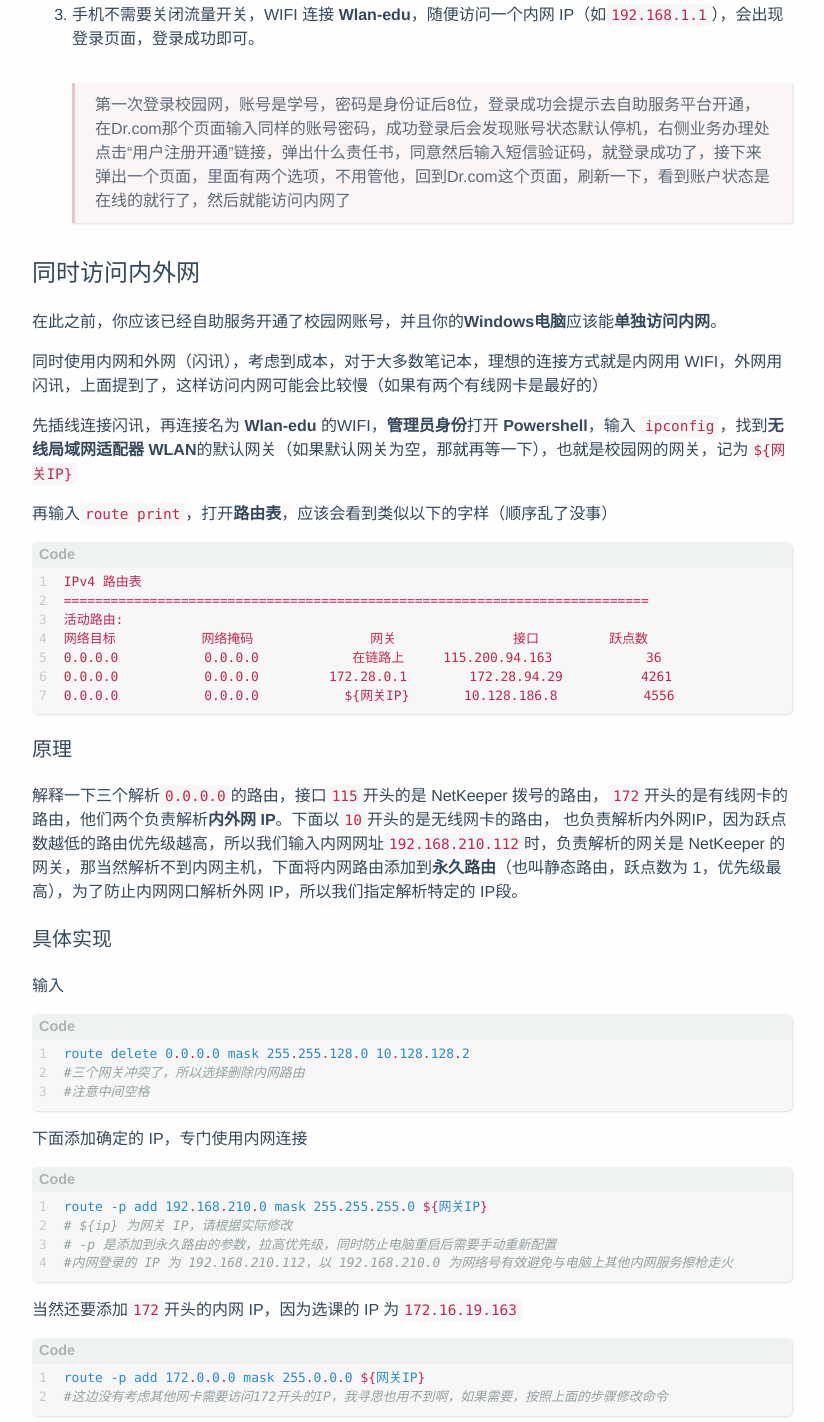
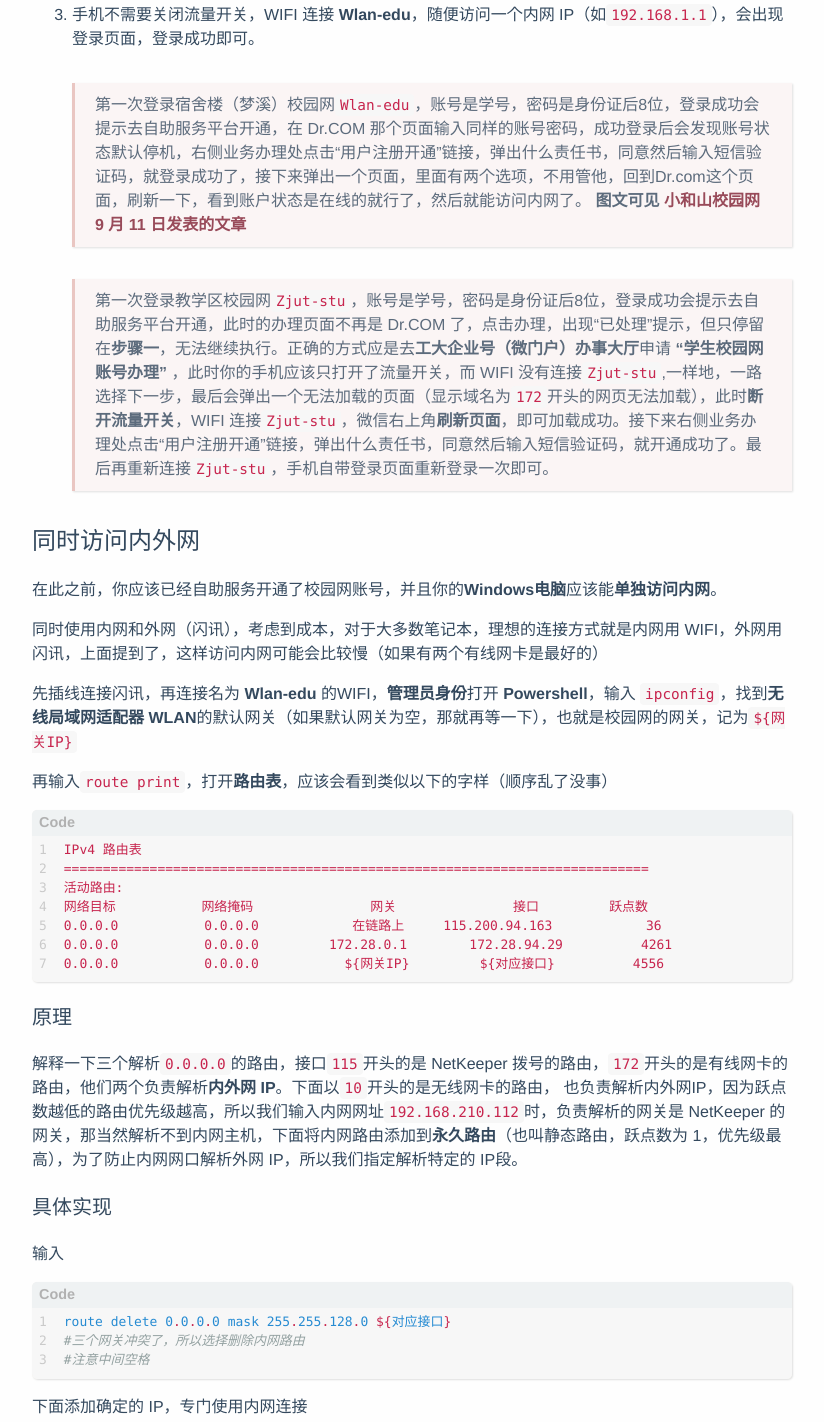
Before and after one commit to j10ccc/j10ccc.github.io, a plain HTML site: page post/chinatelecom-yes/index.html in a window 1280 px wide. Shown: the part 971-2393 px from the top of the page, without its empty margins (228-1052 px from the left). Drawn offline with nearby package versions, Linux system fonts and the light colour scheme; some packages are replaced by stand-ins of ours; a script that the page names is missing.

Commit message:
first commit

```diff
--- a/post/chinatelecom-yes/index.html
+++ b/post/chinatelecom-yes/index.html
@@ -49,7 +49,7 @@
 <meta itemprop="description" content="背景 看到朵朵里面好多人在商量电信转移动的事情，心里很难受。要知道校外电信口碑碾压移动，在校内，一次选课后，电信怎么就爆炸了呢？ 跨专业学习了一">
 <meta itemprop="datePublished" content="2021-09-11T10:54:26+08:00" />
 <meta itemprop="dateModified" content="2021-09-11T10:54:26+08:00" />
-<meta itemprop="wordCount" content="2079">
+<meta itemprop="wordCount" content="2460">
 
 
 
@@ -185,7 +185,10 @@
 <li>
 <p>手机不需要关闭流量开关，WIFI 连接 <strong>Wlan-edu</strong>，随便访问一个内网 IP（如<code>192.168.1.1</code>），会出现登录页面，登录成功即可。</p>
 <blockquote>
-<p>第一次登录校园网，账号是学号，密码是身份证后8位，登录成功会提示去自助服务平台开通，在Dr.com那个页面输入同样的账号密码，成功登录后会发现账号状态默认停机，右侧业务办理处点击“用户注册开通”链接，弹出什么责任书，同意然后输入短信验证码，就登录成功了，接下来弹出一个页面，里面有两个选项，不用管他，回到Dr.com这个页面，刷新一下，看到账户状态是在线的就行了，然后就能访问内网了</p>
+<p>第一次登录宿舍楼（梦溪）校园网<code>Wlan-edu</code>，账号是学号，密码是身份证后8位，登录成功会提示去自助服务平台开通，在 Dr.COM 那个页面输入同样的账号密码，成功登录后会发现账号状态默认停机，右侧业务办理处点击“用户注册开通”链接，弹出什么责任书，同意然后输入短信验证码，就登录成功了，接下来弹出一个页面，里面有两个选项，不用管他，回到Dr.com这个页面，刷新一下，看到账户状态是在线的就行了，然后就能访问内网了。 <strong>图文可见 <a href="https://mp.weixin.qq.com/s/DIup5mkQXN5GCoYkn5ef6w">小和山校园网 9 月 11 日发表的文章</a></strong></p>
+</blockquote>
+<blockquote>
+<p>第一次登录教学区校园网<code>Zjut-stu</code>，账号是学号，密码是身份证后8位，登录成功会提示去自助服务平台开通，此时的办理页面不再是 Dr.COM 了，点击办理，出现“已处理”提示，但只停留在<strong>步骤一</strong>，无法继续执行。正确的方式应是去<strong>工大企业号（微门户）办事大厅</strong>申请 <strong>“学生校园网账号办理”</strong> ，此时你的手机应该只打开了流量开关，而 WIFI 没有连接<code>Zjut-stu</code>,一样地，一路选择下一步，最后会弹出一个无法加载的页面（显示域名为<code>172</code>开头的网页无法加载），此时<strong>断开流量开关</strong>，WIFI 连接<code>Zjut-stu</code>，微信右上角<strong>刷新页面</strong>，即可加载成功。接下来右侧业务办理处点击“用户注册开通”链接，弹出什么责任书，同意然后输入短信验证码，就开通成功了。最后再重新连接<code>Zjut-stu</code>，手机自带登录页面重新登录一次即可。</p>
 </blockquote>
 </li>
 </ol>
@@ -211,7 +214,7 @@
 网络目标           网络掩码               网关               接口         跃点数
 0.0.0.0           0.0.0.0            在链路上     115.200.94.163            36
 0.0.0.0           0.0.0.0         172.28.0.1        172.28.94.29          4261
-0.0.0.0           0.0.0.0           ${网关IP}       10.128.186.8           4556
+0.0.0.0           0.0.0.0           ${网关IP}         ${对应接口}          4556
 </code></pre></td></tr></table>
 </div>
 </div><h3 id="原理">原理</h3>
@@ -225,7 +228,7 @@
 </span><span class="lnt">3
 </span></code></pre></td>
 <td class="lntd">
-<pre class="chroma"><code class="language-powershell" data-lang="powershell"><span class="n">route</span> <span class="n">delete</span> <span class="n">0</span><span class="p">.</span><span class="n">0</span><span class="p">.</span><span class="n">0</span><span class="p">.</span><span class="n">0</span> <span class="n">mask</span> <span class="n">255</span><span class="p">.</span><span class="n">255</span><span class="p">.</span><span class="n">128</span><span class="p">.</span><span class="n">0</span> <span class="n">10</span><span class="p">.</span><span class="n">128</span><span class="p">.</span><span class="n">128</span><span class="p">.</span><span class="n">2</span>
+<pre class="chroma"><code class="language-powershell" data-lang="powershell"><span class="n">route</span> <span class="n">delete</span> <span class="n">0</span><span class="p">.</span><span class="n">0</span><span class="p">.</span><span class="n">0</span><span class="p">.</span><span class="n">0</span> <span class="n">mask</span> <span class="n">255</span><span class="p">.</span><span class="n">255</span><span class="p">.</span><span class="n">128</span><span class="p">.</span><span class="n">0</span> <span class="p">${</span><span class="n">对应接口</span><span class="p">}</span>
 <span class="c">#三个网关冲突了，所以选择删除内网路由</span>
 <span class="c">#注意中间空格</span>
 </code></pre></td></tr></table>
@@ -273,7 +276,7 @@
 </div>
 </div><p>然后去访问一下内网登录网页<code>192.168.210.112</code>，应该是能访问了。</p>
 <p>以上只添加了<code>192.168.210</code>和<code>172.0.0.0</code>两个网络号，如果以后有内网的 IP 属于其他的网络号的话，手动添加到路由表里面</p>
-<p>如果以后网关 IP 改变了，也需要修改路由表，应该是不会改的。</p>
+<p>如果以后网关 IP 改变了，也需要修改路由表，不过网关应该是不会改的。</p>
 <h2 id="总结">总结</h2>
 <p>电信在操作便捷性（定期换密码，手动设置内网）这块确实干不过移动😅，<del>移动跟学校有py</del>，但是其他方面是碾压的（延迟和实际网速）</p>
 
```
